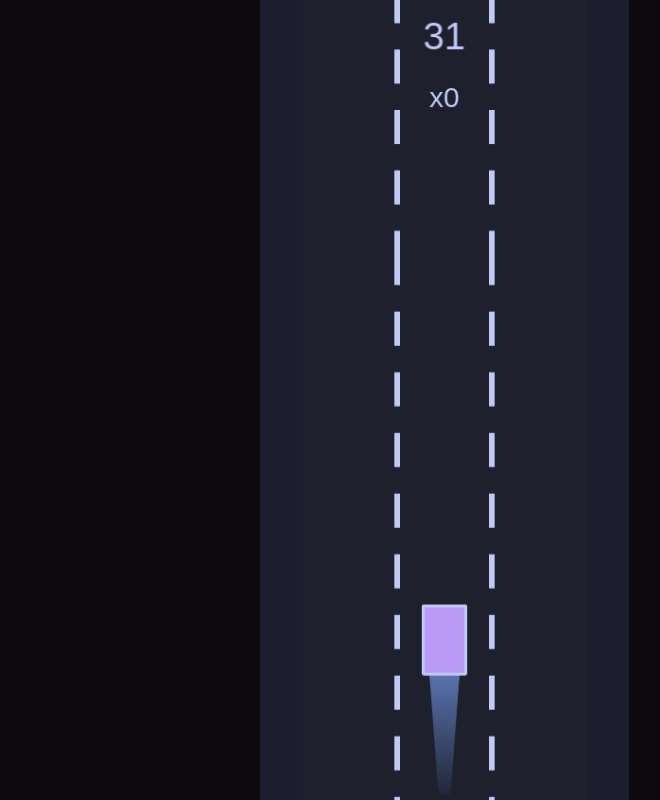
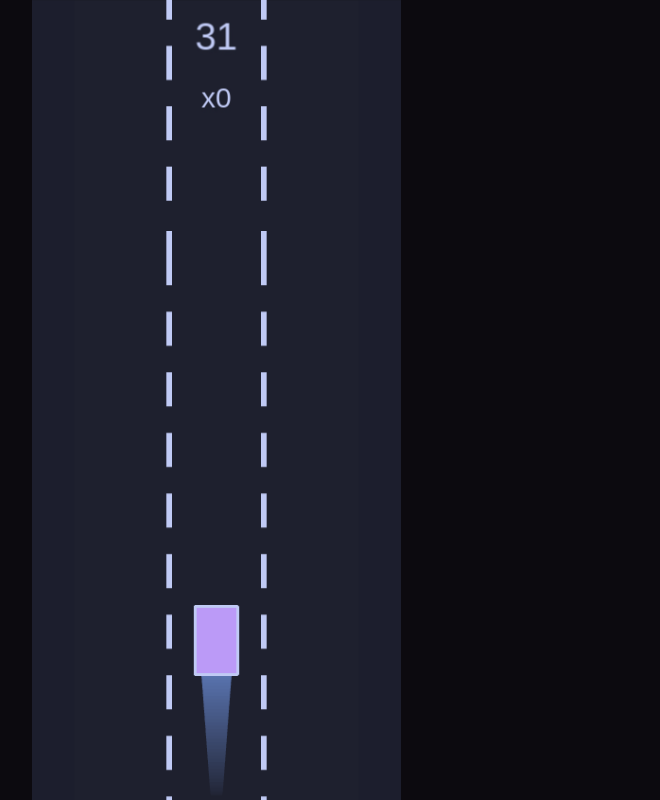
Before and after one commit to frankprogrammer/slipstream, a website built with Vite: page index.html in a window 1280 px wide. Shown: the whole page, without its empty margins (423-1083 px from the left). Built offline with nearby package versions, Linux system fonts and the light colour scheme; animation ran at ten frames a second.

Commit message:
speed lines and game size updates

```diff
--- a/index.html
+++ b/index.html
@@ -8,15 +8,23 @@
   <title>Slipstream</title>
   <style>
     * { margin: 0; padding: 0; box-sizing: border-box; }
-    html, body { width: 100%; height: 100%; overflow: hidden; background: #0c0a0f; }
-    #game-container {
+    html, body {
       width: 100%;
       height: 100%;
-      display: flex;
-      align-items: center;
-      justify-content: center;
+      overflow: hidden;
+      background: #0c0a0f;
+      position: relative;
     }
-    canvas { display: block; touch-action: none; }
+    /* Let Phaser ScaleManager center the canvas — flex here fights FIT + autoCenter and can shift content sideways. */
+    #game-container {
+      position: absolute;
+      top: 0;
+      left: 0;
+      width: 100%;
+      height: 100%;
+      overflow: hidden;
+    }
+    canvas { display: block; touch-action: none; margin: 0; }
   </style>
 </head>
 <body>
--- a/src/config.ts
+++ b/src/config.ts
@@ -15,9 +15,9 @@ export interface TrafficPhase {
 }
 
 export const CONFIG = {
-  // ── Canvas ──
+  // ── Canvas (portrait 9 : 19.5 — common phone proportion) ──
   GAME_WIDTH: 390,
-  GAME_HEIGHT: 844,
+  GAME_HEIGHT: 845, // 390 × (19.5 / 9) → 9 : 19.5 portrait
 
   // ── Lanes ──
   LANE_COUNT: 3,
@@ -97,8 +97,8 @@ export const CONFIG = {
   SPEED_LINES_BASE_ALPHA: 0.55,
   SPEED_LINES_MAX_ALPHA: 0.95,
   SPEED_LINES_FREQUENCY: 50, // ms between particles
-  SPEED_LINES_WIDTH_MIN: 6,
-  SPEED_LINES_WIDTH_MAX: 12,
+  SPEED_LINES_WIDTH_MIN: 3,
+  SPEED_LINES_WIDTH_MAX: 6,
   SPEED_LINES_HEIGHT_MIN: 52,
   SPEED_LINES_HEIGHT_MAX: 100,
 
--- a/src/main.ts
+++ b/src/main.ts
@@ -13,6 +13,7 @@ const config: Phaser.Types.Core.GameConfig = {
   scale: {
     mode: Phaser.Scale.FIT,
     autoCenter: Phaser.Scale.CENTER_BOTH,
+    expandParent: true,
   },
   physics: {
     default: 'arcade',
```
Also changed, not shown: PROMPTS.md (+12 -0 lines).
